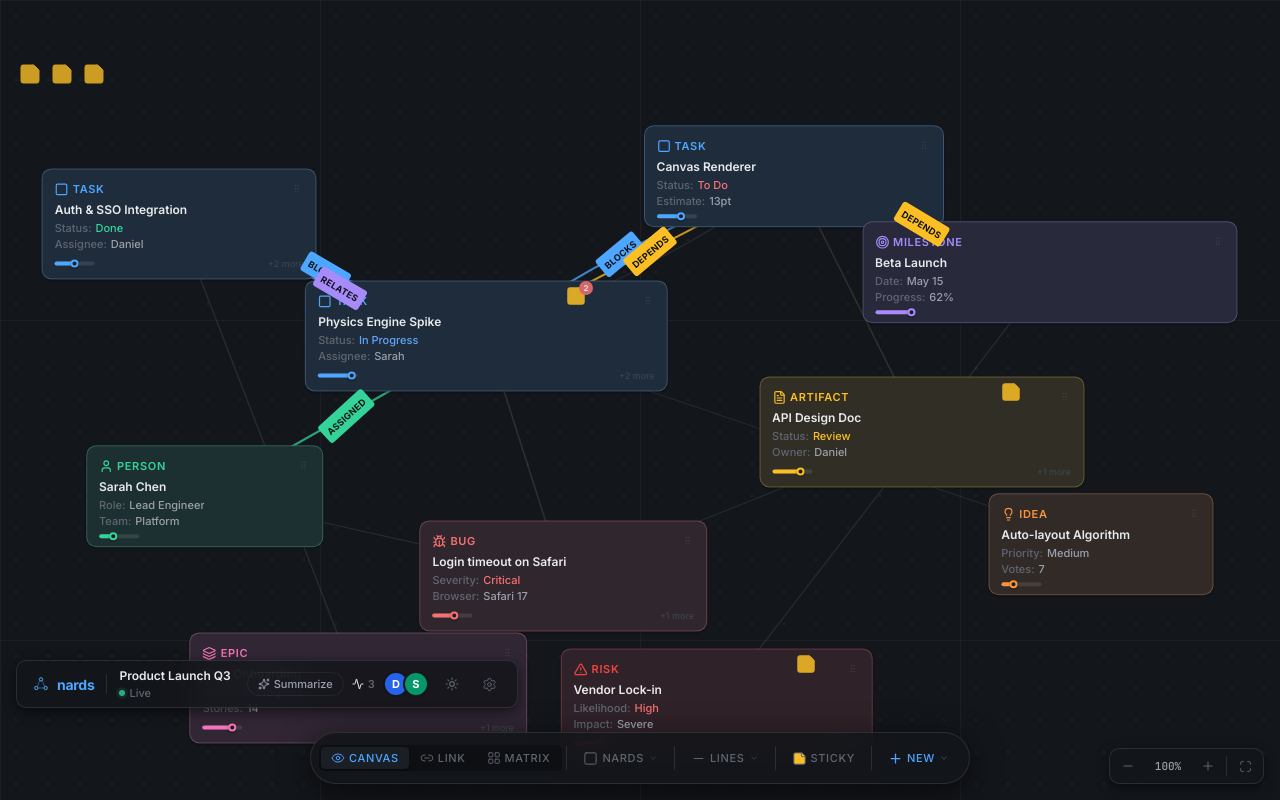
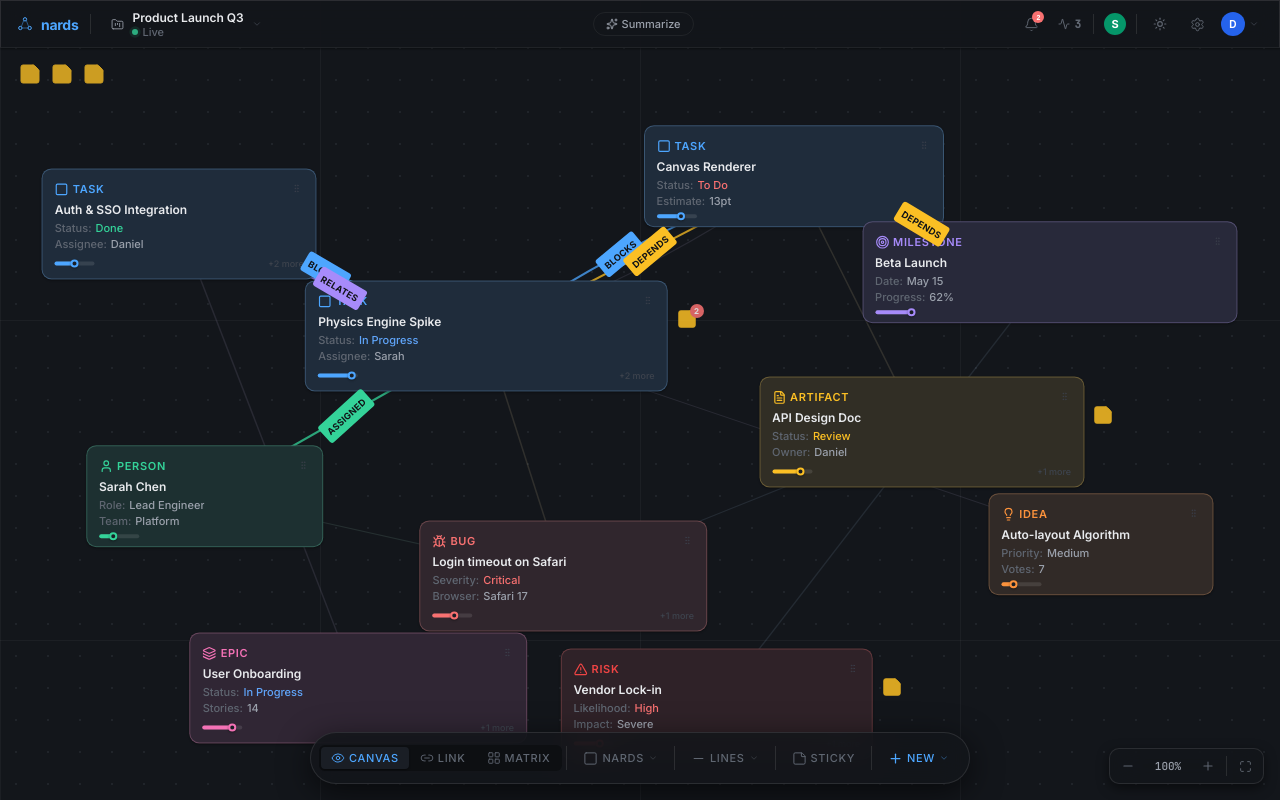
Before and after one commit to themightyboosh/nords, a React (Vite) app in the folder client-alt/: page / in a window 1280 px wide. Built offline with nearby package versions, Linux system fonts and the light colour scheme.

Commit message:
feat: Full-width header with user account, sticky outside nards, neutral dock icons

```diff
--- a/client-alt/src/components/Canvas/CanvasMock.tsx
+++ b/client-alt/src/components/Canvas/CanvasMock.tsx
@@ -487,14 +487,14 @@ const CanvasMock: React.FC<CanvasMockProps> = ({
                 </div>
               </div>
 
-              {/* Anchored stickies — top-right of nard */}
+              {/* Anchored stickies — outside top-right of nard */}
               {nard.stickyCount > 0 && !isGhosted && (
                 <div
                   className="nards-sticky"
                   style={{
-                    left: `${nard.x + 7}%`,
-                    top: `${nard.y - 5}%`,
-                    transform: `translate(-50%, -50%) scale(${inverseScale})`,
+                    left: `calc(${nard.x}% + ${(200 * (0.75 + nard.size * 1.25)) / 2 + 8}px)`,
+                    top: `calc(${nard.y}% - 28px)`,
+                    transform: `scale(${inverseScale})`,
                   }}
                   title={`${nard.stickyCount} sticky note${nard.stickyCount > 1 ? 's' : ''}`}
                 >
--- a/client-alt/src/components/Layout/GlobalDock.tsx
+++ b/client-alt/src/components/Layout/GlobalDock.tsx
@@ -118,7 +118,7 @@ const GlobalDock: React.FC<GlobalDockProps> = ({
 
               <div className="nards-dock__section">
                 <button className="nards-dock__item nards-dock__item--drag" draggable title="Drag to add a sticky">
-                  <StickyNote size={15} strokeWidth={1.6} fill="var(--nards-color-warning)" />
+                  <StickyNote size={15} strokeWidth={1.6} />
                   <span className="nards-dock__label">Sticky</span>
                 </button>
               </div>
@@ -181,7 +181,7 @@ const GlobalDock: React.FC<GlobalDockProps> = ({
 
               <div className="nards-dock__section">
                 <button className="nards-dock__item nards-dock__item--drag" draggable title="Drag to add a sticky">
-                  <StickyNote size={15} strokeWidth={1.6} fill="var(--nards-color-warning)" />
+                  <StickyNote size={15} strokeWidth={1.6} />
                   <span className="nards-dock__label">Sticky</span>
                 </button>
               </div>
@@ -218,7 +218,7 @@ const GlobalDock: React.FC<GlobalDockProps> = ({
 
               <div className="nards-dock__section">
                 <button className="nards-dock__item nards-dock__item--drag" draggable title="Drag to add a sticky">
-                  <StickyNote size={15} strokeWidth={1.6} fill="var(--nards-color-warning)" />
+                  <StickyNote size={15} strokeWidth={1.6} />
                   <span className="nards-dock__label">Sticky</span>
                 </button>
               </div>
--- a/client-alt/src/components/Layout/ViewportHeader.css
+++ b/client-alt/src/components/Layout/ViewportHeader.css
@@ -1,18 +1,24 @@
+/* ═══════════════════════════════════════════════ */
+/* VIEWPORT HEADER — Full-width top bar             */
+/* ═══════════════════════════════════════════════ */
+
 .nards-viewport-header {
   position: absolute;
-  bottom: calc(var(--nards-dock-height) + var(--nards-space-xl) + var(--nards-space-lg));
-  left: var(--nards-space-lg);
+  top: 0;
+  left: 0;
+  right: 0;
   height: var(--nards-header-height);
-  border-radius: var(--nards-radius-lg);
   display: flex;
   align-items: center;
   justify-content: space-between;
-  padding: 0 var(--nards-space-md) 0 var(--nards-space-lg);
+  padding: 0 var(--nards-space-lg);
   z-index: 100;
-  box-shadow: var(--nards-shadow-md);
-  gap: var(--nards-space-lg);
+  box-shadow: var(--nards-shadow-sm);
+  border-bottom: 1px solid var(--nards-color-border-subtle);
+  border-radius: 0;
 }
 
+/* ── Left: Logo + Project ── */
 .nards-viewport-header__left {
   display: flex;
   align-items: center;
@@ -41,13 +47,33 @@
   flex-shrink: 0;
 }
 
+.nards-viewport-header__project-btn {
+  display: flex;
+  align-items: center;
+  gap: var(--nards-space-sm);
+  background: transparent;
+  border: none;
+  color: var(--nards-color-text-secondary);
+  cursor: pointer;
+  padding: 4px 8px;
+  border-radius: var(--nards-radius-md);
+  transition: all 0.15s ease;
+}
+
+.nards-viewport-header__project-btn:hover {
+  background: var(--nards-color-bg-hover);
+  color: var(--nards-color-text-primary);
+}
+
 .nards-viewport-header__project {
   display: flex;
   flex-direction: column;
+  align-items: flex-start;
   min-width: 0;
 }
 
 .nards-viewport-header__project-name {
+  font-family: var(--nards-font-primary);
   font-size: var(--nards-font-size-sm);
   font-weight: var(--nards-font-weight-semibold);
   color: var(--nards-color-text-primary);
@@ -60,6 +86,7 @@
   display: flex;
   align-items: center;
   gap: var(--nards-space-xs);
+  font-family: var(--nards-font-primary);
   font-size: var(--nards-font-size-xs);
   color: var(--nards-color-text-tertiary);
   font-weight: var(--nards-font-weight-medium);
@@ -78,12 +105,15 @@
   50% { opacity: 0.7; box-shadow: 0 0 0 4px rgba(52, 211, 153, 0); }
 }
 
-/* Right side */
-.nards-viewport-header__right {
+.nards-viewport-header__project-chevron {
+  color: var(--nards-color-text-disabled);
+}
+
+/* ── Center: Actions ── */
+.nards-viewport-header__center {
   display: flex;
   align-items: center;
   gap: var(--nards-space-sm);
-  flex-shrink: 0;
 }
 
 .nards-viewport-header__action-btn {
@@ -96,7 +126,7 @@
   color: var(--nards-color-text-secondary);
   background: transparent;
   border: 1px solid var(--nards-color-border-subtle);
-  padding: 4px 10px;
+  padding: 4px 12px;
   border-radius: var(--nards-radius-pill);
   cursor: pointer;
   transition: all 0.15s ease;
@@ -109,22 +139,69 @@
   background: var(--nards-color-bg-hover);
 }
 
+/* ── Right: Activity + Avatars + User ── */
+.nards-viewport-header__right {
+  display: flex;
+  align-items: center;
+  gap: var(--nards-space-sm);
+  flex-shrink: 0;
+}
+
+.nards-viewport-header__icon-btn {
+  width: 30px;
+  height: 30px;
+  display: flex;
+  align-items: center;
+  justify-content: center;
+  background: transparent;
+  border: none;
+  color: var(--nards-color-text-tertiary);
+  border-radius: var(--nards-radius-md);
+  cursor: pointer;
+  transition: all 0.15s ease;
+  position: relative;
+}
+
+.nards-viewport-header__icon-btn:hover {
+  color: var(--nards-color-text-secondary);
+  background: var(--nards-color-bg-hover);
+}
+
+.nards-viewport-header__notification-badge {
+  position: absolute;
+  top: 2px;
+  right: 2px;
+  min-width: 12px;
+  height: 12px;
+  border-radius: 6px;
+  background: var(--nards-color-danger);
+  color: white;
+  font-size: 7px;
+  font-weight: var(--nards-font-weight-bold);
+  display: flex;
+  align-items: center;
+  justify-content: center;
+  padding: 0 2px;
+  line-height: 1;
+}
+
 .nards-viewport-header__activity {
   display: flex;
   align-items: center;
   gap: 4px;
   cursor: pointer;
+  color: var(--nards-color-text-tertiary);
+  padding: 4px;
+  border-radius: var(--nards-radius-sm);
+  transition: color 0.15s ease;
 }
 
-.nards-viewport-header__activity-pulse {
-  width: 7px;
-  height: 7px;
-  border-radius: 50%;
-  background: var(--nards-color-accent);
-  animation: nards-pulse 2.5s infinite;
+.nards-viewport-header__activity:hover {
+  color: var(--nards-color-text-secondary);
 }
 
 .nards-viewport-header__activity-count {
+  font-family: var(--nards-font-mono);
   font-size: var(--nards-font-size-xs);
   font-weight: var(--nards-font-weight-semibold);
   color: var(--nards-color-text-tertiary);
@@ -155,41 +232,49 @@
   margin-left: 0;
 }
 
-.nards-viewport-header__avatar--ai {
-  font-size: 0;
+.nards-viewport-header__avatar--self {
+  margin-left: 0;
 }
 
-/* Settings Icon */
-.nards-viewport-header__icon-btn {
-  width: 30px;
-  height: 30px;
+/* User menu button */
+.nards-viewport-header__user-btn {
   display: flex;
   align-items: center;
-  justify-content: center;
+  gap: 4px;
   background: transparent;
   border: none;
-  color: var(--nards-color-text-tertiary);
+  cursor: pointer;
+  padding: 2px 4px 2px 0;
   border-radius: var(--nards-radius-md);
-  cursor: pointer;
+  color: var(--nards-color-text-disabled);
   transition: all 0.15s ease;
 }
 
-.nards-viewport-header__icon-btn:hover {
+.nards-viewport-header__user-btn:hover {
   color: var(--nards-color-text-secondary);
   background: var(--nards-color-bg-hover);
+}
+
+.nards-viewport-header__user-btn .nards-viewport-header__avatar {
+  border: none;
+  width: 24px;
+  height: 24px;
+  font-size: 10px;
 }
 
 /* ── Responsive ── */
 @media (max-width: 640px) {
   .nards-viewport-header {
-    left: var(--nards-space-sm);
-    right: var(--nards-space-sm);
-    padding: 0 var(--nards-space-sm) 0 var(--nards-space-md);
+    padding: 0 var(--nards-space-sm);
   }
-  .nards-viewport-header__action-btn--gravity {
+  .nards-viewport-header__center {
     display: none;
   }
   .nards-viewport-header__project-name {
     max-width: 120px;
   }
+  .nards-viewport-header__activity,
+  .nards-viewport-header__avatars {
+    display: none;
+  }
 }
--- a/client-alt/src/components/Layout/ViewportHeader.tsx
+++ b/client-alt/src/components/Layout/ViewportHeader.tsx
@@ -1,5 +1,8 @@
 import React from 'react';
-import { Sparkles, Settings, Activity } from 'lucide-react';
+import {
+  Sparkles, Settings, Activity, LogOut, ChevronDown,
+  FolderKanban, Users, Bell,
+} from 'lucide-react';
 import NardsLogo from '../NardsLogo';
 import ThemeSwitcher from '../ThemeSwitcher/ThemeSwitcher';
 import './ViewportHeader.css';
@@ -12,12 +15,15 @@ interface ViewportHeaderProps {
 const ViewportHeader: React.FC<ViewportHeaderProps> = ({ currentTheme, onThemeChange }) => {
   return (
     <header className="nards-viewport-header nards-glass">
+      {/* ═══ Left: Logo + Project ═══ */}
       <div className="nards-viewport-header__left">
         <div className="nards-viewport-header__logo">
           <NardsLogo size={16} />
           <span className="nards-viewport-header__wordmark">nards</span>
         </div>
         <div className="nards-viewport-header__divider" />
+        <button className="nards-viewport-header__project-btn">
+          <FolderKanban size={13} strokeWidth={1.6} />
           <div className="nards-viewport-header__project">
             <span className="nards-viewport-header__project-name">Product Launch Q3</span>
             <span className="nards-viewport-header__snapshot-indicator">
@@ -25,28 +31,49 @@ const ViewportHeader: React.FC<ViewportHeaderProps> = ({ currentTheme, onThemeCh
               Live
             </span>
           </div>
+          <ChevronDown size={10} className="nards-viewport-header__project-chevron" />
+        </button>
       </div>
 
-      <div className="nards-viewport-header__right">
+      {/* ═══ Center: Actions ═══ */}
+      <div className="nards-viewport-header__center">
         <button className="nards-viewport-header__action-btn">
           <Sparkles size={12} />
           Summarize
         </button>
+      </div>
 
-        <div className="nards-viewport-header__activity">
+      {/* ═══ Right: Activity + Avatars + User ═══ */}
+      <div className="nards-viewport-header__right">
+        <button className="nards-viewport-header__icon-btn" aria-label="Notifications" title="Notifications">
+          <Bell size={15} strokeWidth={1.6} />
+          <span className="nards-viewport-header__notification-badge">2</span>
+        </button>
+
+        <div className="nards-viewport-header__activity" title="3 changes off-screen">
           <Activity size={12} />
           <span className="nards-viewport-header__activity-count">3</span>
         </div>
 
+        <div className="nards-viewport-header__divider" />
+
+        {/* Multiplayer avatars */}
         <div className="nards-viewport-header__avatars">
-          <div className="nards-viewport-header__avatar" style={{ backgroundColor: '#2563eb' }}>D</div>
-          <div className="nards-viewport-header__avatar" style={{ backgroundColor: '#059669' }}>S</div>
+          <div className="nards-viewport-header__avatar" style={{ backgroundColor: '#059669' }} title="Sarah Chen">S</div>
         </div>
+
+        <div className="nards-viewport-header__divider" />
 
         <ThemeSwitcher currentTheme={currentTheme} onThemeChange={onThemeChange} />
 
-        <button className="nards-viewport-header__icon-btn" aria-label="Settings">
+        <button className="nards-viewport-header__icon-btn" aria-label="Project Settings" title="Project Settings">
           <Settings size={15} strokeWidth={1.6} />
+        </button>
+
+        {/* User account menu */}
+        <button className="nards-viewport-header__user-btn" title="Daniel Crowder — Account">
+          <div className="nards-viewport-header__avatar nards-viewport-header__avatar--self" style={{ backgroundColor: '#2563eb' }}>D</div>
+          <ChevronDown size={10} />
         </button>
       </div>
     </header>
```
Lines whose indentation alone changed are shown as unchanged.
